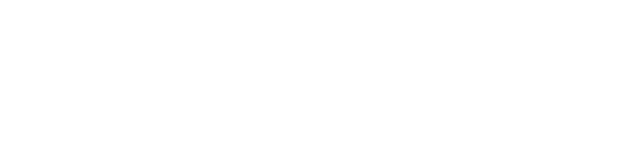
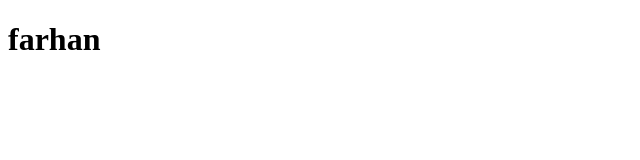
Before and after one commit to farhantr6/farrhan, a plain HTML site: page index.html in a window 1280 px wide. Shown: the whole page, without its empty margins (0-640 px from the left). Drawn offline with Linux system fonts and the light colour scheme.

Commit message:
Update index.html

```diff
--- a/index.html
+++ b/index.html
@@ -6,6 +6,6 @@
     <title>Document</title>
 </head>
 <body>
-
+    <h1>farhan</h1>
 </body>
 </html>
```
